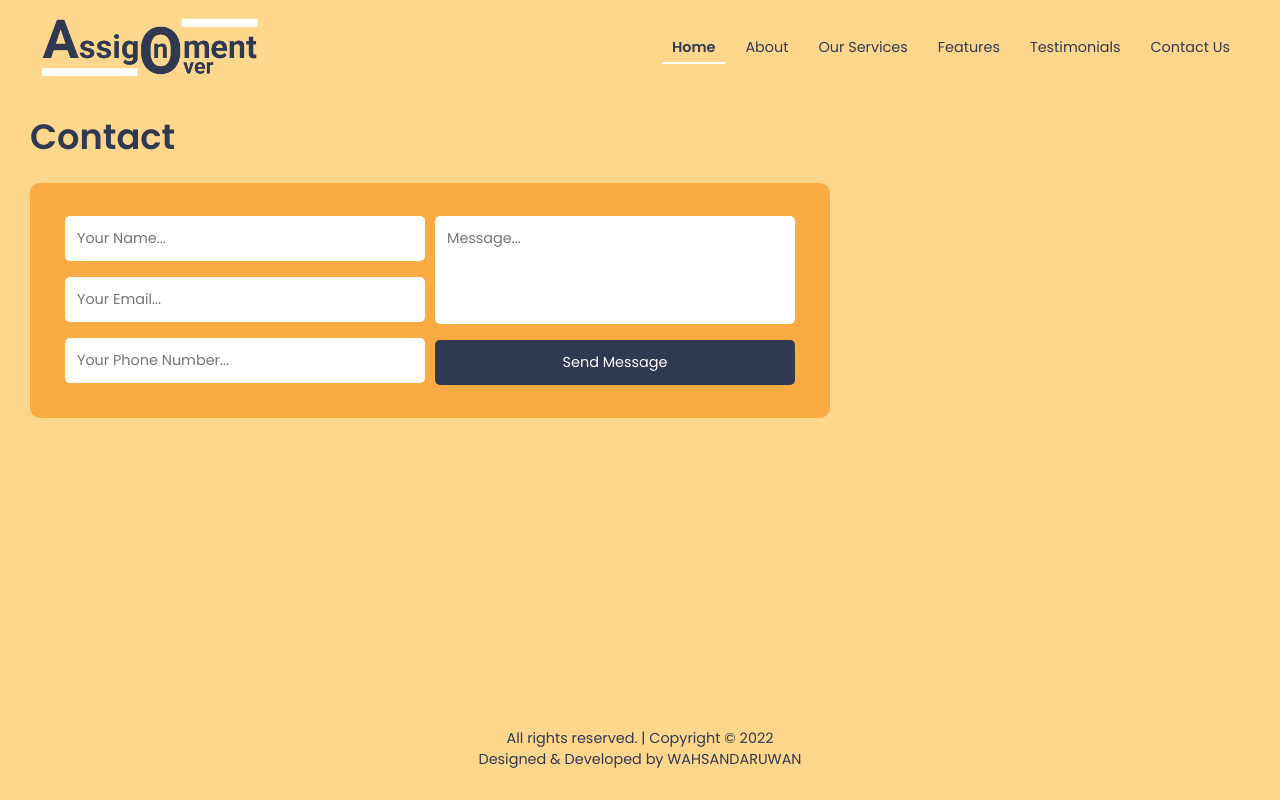
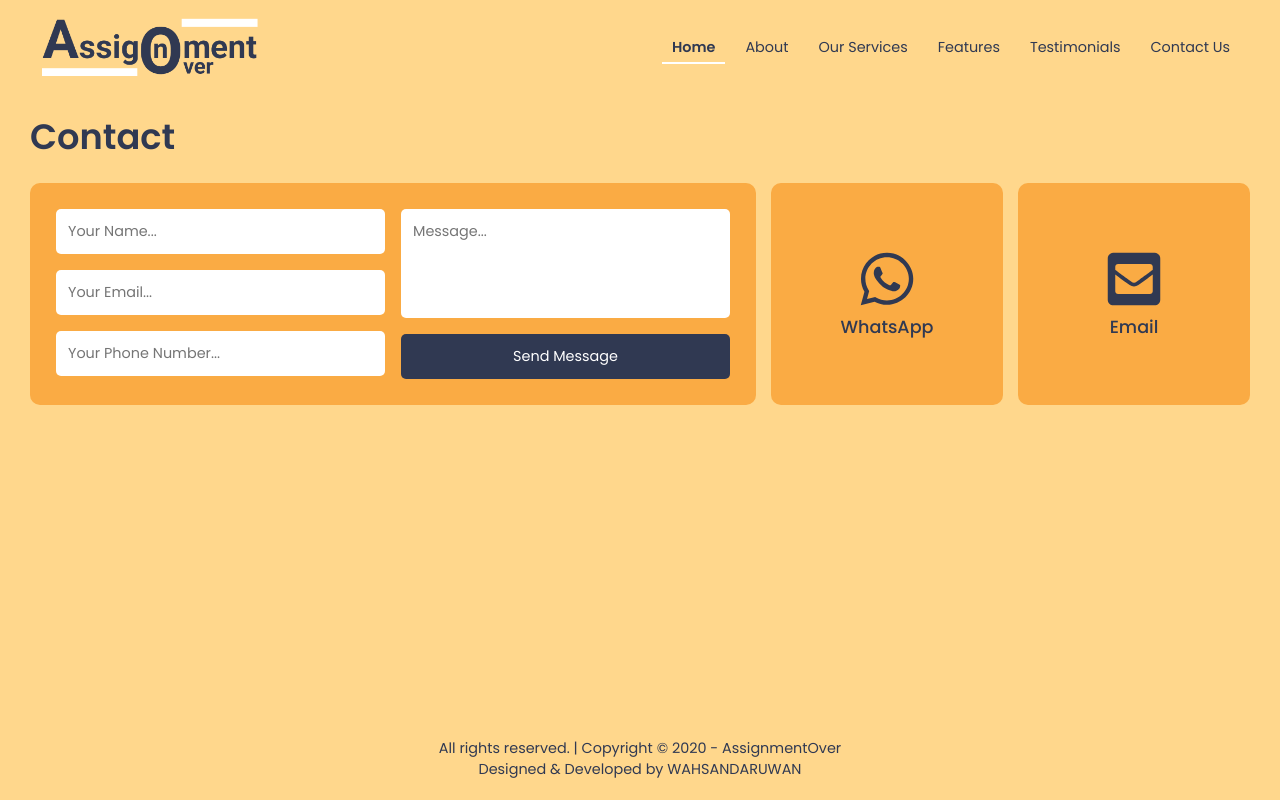
Before and after one commit to wahsandaruwan/assignmentover_frontend, a React (Create React App) app: page / in a window 1280 px wide. Built offline with nearby package versions, Linux system fonts and the light colour scheme; the HTML template or start-up script is replaced by a standard one.

Commit message:
Contact page done

```diff
--- a/src/Components/Pages/Contact.js
+++ b/src/Components/Pages/Contact.js
@@ -1,3 +1,8 @@
+// Third-party components & modules
+import { FaWhatsapp, FaEnvelopeSquare } from 'react-icons/fa'
+
+// Custom components & modules
+import CommonCard from '../Sections/CommonCard'
 import ContactForm from '../Sections/ContactForm'
 
 const Contact = () => {
@@ -5,7 +10,19 @@ const Contact = () => {
     <>
       <div className="page contact">
         <h1 className="heading">Contact</h1>
-        <ContactForm />
+        <div className="contact-grid">
+          <ContactForm extraClass="span-column" />
+          <CommonCard
+            icon={<FaWhatsapp />}
+            title="WhatsApp"
+            details="+94 77 302 4723"
+          />
+          <CommonCard
+            icon={<FaEnvelopeSquare />}
+            title="Email"
+            details="info@assignmentover.com"
+          />
+        </div>
       </div>
     </>
   )
--- a/src/Components/Sections/ContactForm.js
+++ b/src/Components/Sections/ContactForm.js
@@ -1,3 +1,6 @@
+// Third-party components & modules
+import { PropTypes } from 'prop-types'
+
 // Custom components & modules
 import InputBox from '../Elements/InputBox'
 import MainButton from '../Elements/MainButton'
@@ -6,10 +9,10 @@ import TextArea from '../Elements/TextArea'
 // Custom styling
 import './Styles/ContactFormStyles.css'
 
-const ContactForm = () => {
+const ContactForm = ({ extraClass }) => {
   return (
     <>
-      <div className="form contact-form">
+      <div className={`form contact-form ${extraClass}`}>
         <div className="col">
           <InputBox inputType="text" inputPlaceholder="Your Name..." />
           <InputBox inputType="text" inputPlaceholder="Your Email..." />
@@ -24,4 +27,14 @@ const ContactForm = () => {
   )
 }
 
+// Type checking
+ContactForm.propTypes = {
+  extraClass: PropTypes.string,
+}
+
+// Default values
+ContactForm.defaultProps = {
+  extraClass: '',
+}
+
 export default ContactForm
--- a/src/Components/Sections/Footer.js
+++ b/src/Components/Sections/Footer.js
@@ -6,7 +6,7 @@ const Footer = () => {
     <>
       <div className="footer">
         <div className="copyright">
-          All rights reserved. | Copyright &copy; 2022
+          All rights reserved. | Copyright &copy; 2020 - AssignmentOver
         </div>
         <div className="credits">Designed & Developed by WAHSANDARUWAN</div>
       </div>
--- a/src/Components/Sections/Styles/ContactFormStyles.css
+++ b/src/Components/Sections/Styles/ContactFormStyles.css
@@ -1,8 +1,6 @@
 /* -----Contact form----- */
 .contact-form {
-  width: 100%;
-  max-width: 800px;
-  padding: 20px 30px;
+  padding: 10px 18px;
   background-color: #faab44;
   display: flex;
   justify-content: center;
@@ -13,7 +11,7 @@
 
 .contact-form .col {
   flex: 1;
-  margin: 5px;
+  margin: 8px;
   display: flex;
   justify-content: space-between;
   align-items: center;
@@ -28,7 +26,7 @@
 }
 
 .contact-form .col .textarea-custom {
-  height: 108px !important;
+  height: 109px !important;
 }
 
 /* Main button */
--- a/src/Components/Sections/Styles/FooterStyles.css
+++ b/src/Components/Sections/Styles/FooterStyles.css
@@ -3,7 +3,7 @@
   position: absolute;
   bottom: 0;
   width: 100%;
-  padding: 30px;
+  padding: 20px;
   background-color: #ffd78c;
   display: flex;
   justify-content: center;
--- a/src/index.css
+++ b/src/index.css
@@ -168,10 +168,22 @@ svg {
   grid-template-columns: repeat(4, 1fr);
 }
 
-/* ----------------Testimonial page---------------- */
+/* ----------------Contact page---------------- */
 .contact {
   justify-content: flex-start;
   align-items: flex-start;
   flex-direction: column;
   padding: 110px 30px;
 }
+
+/* -----Grid----- */
+.contact .contact-grid {
+  width: 100%;
+  display: grid;
+  gap: 15px;
+  grid-template-columns: repeat(5, 1fr);
+}
+
+.contact .contact-grid .span-column {
+  grid-column: span 3;
+}
```
